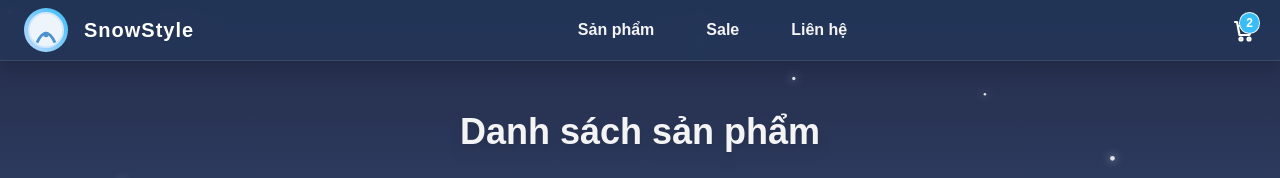
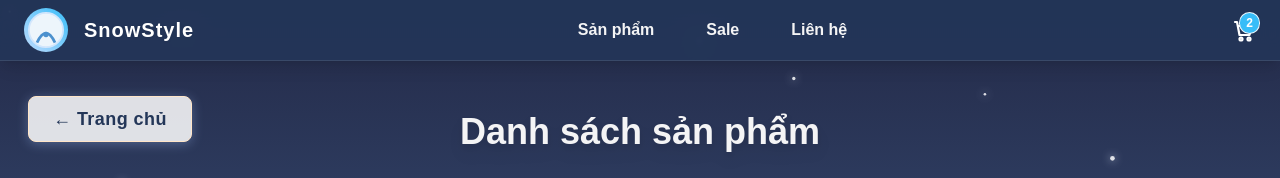
Before and after one commit to Quang6666/Fashionshopdemo, a React (Vite) app: page /products in a window 1280 px wide. Shown: the top 178 px of the page. Built offline with nearby package versions, Linux system fonts and the light colour scheme.

Commit message:
fix Back button

```diff
--- a/src/components/ProductList.tsx
+++ b/src/components/ProductList.tsx
@@ -1,4 +1,5 @@
 import React, { useState } from "react";
+import { useNavigate } from "react-router-dom";
 
 const demoProducts = [
 	{
@@ -86,6 +87,7 @@ const demoProducts = [
 export default function ProductList() {
 	const [search, setSearch] = useState("");
 	const [page, setPage] = useState(1);
+	const navigate = useNavigate();
 	const pageSize = 9;
 	const filtered = demoProducts.filter((p) =>
 		p.name.toLowerCase().includes(search.toLowerCase())
@@ -94,10 +96,20 @@ export default function ProductList() {
 	const pagedProducts = filtered.slice((page - 1) * pageSize, page * pageSize);
 
 	// Reset về trang 1 khi search thay đổi
-  React.useEffect(() => { setPage(1); }, [search]);
+	React.useEffect(() => {
+		setPage(1);
+	}, [search]);
 
 	return (
 		<div className="min-h-screen flex flex-col items-center justify-start pt-28 pb-16 relative">
+			{/* Nút quay lại trang chủ */}
+			<button
+				onClick={() => navigate("/")}
+				className="fixed top-24 left-7 z-40 bg-white/85 text-[#233658] text-lg font-bold tracking-wide px-6 py-2 rounded-lg shadow border border-[#ffe5c8] hover:bg-[#fead62] hover:text-white/95 hover:scale-105 transition-all duration-200"
+				style={{ boxShadow: "0 2px 12px #a6c6fb55" }}
+			>
+				← Trang chủ
+			</button>
 			<h1 className="text-3xl md:text-4xl font-bold text-center text-zinc-100 drop-shadow-lg mb-8">
 				Danh sách sản phẩm
 			</h1>
@@ -112,11 +124,13 @@ export default function ProductList() {
 			</div>
 			<div className="grid grid-cols-1 sm:grid-cols-2 md:grid-cols-3 gap-7 w-full max-w-5xl px-2">
 				{pagedProducts.length === 0 ? (
-          <div className="col-span-full text-center text-sky-200 text-lg">Không tìm thấy sản phẩm phù hợp.</div>
+					<div className="col-span-full text-center text-sky-200 text-lg">
+						Không tìm thấy sản phẩm phù hợp.
+					</div>
 				) : (
 					pagedProducts.map((sp, i) => (
 						<div
-              key={i + (page-1)*pageSize}
+							key={i + (page - 1) * pageSize}
 							className="bg-white/80 dark:bg-slate-800 rounded-2xl shadow-lg border border-slate-200 dark:border-slate-700 p-4 flex flex-col items-center transition hover:scale-105 hover:shadow-2xl cursor-pointer"
 						>
 							<img
@@ -152,7 +166,11 @@ export default function ProductList() {
 						<button
 							key={i}
 							onClick={() => setPage(i + 1)}
-              className={`px-4 py-2 rounded-lg font-bold shadow ${page === i + 1 ? "bg-[#233658] text-white" : "bg-white text-[#233658] hover:bg-sky-100"}`}
+							className={`px-4 py-2 rounded-lg font-bold shadow ${
+								page === i + 1
+									? "bg-[#233658] text-white"
+									: "bg-white text-[#233658] hover:bg-sky-100"
+							}`}
 						>
 							{i + 1}
 						</button>
```
Lines whose indentation alone changed are shown as unchanged.
